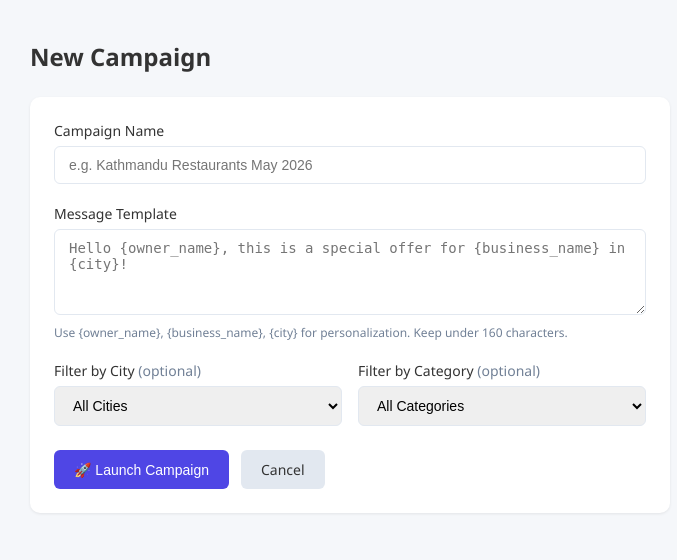
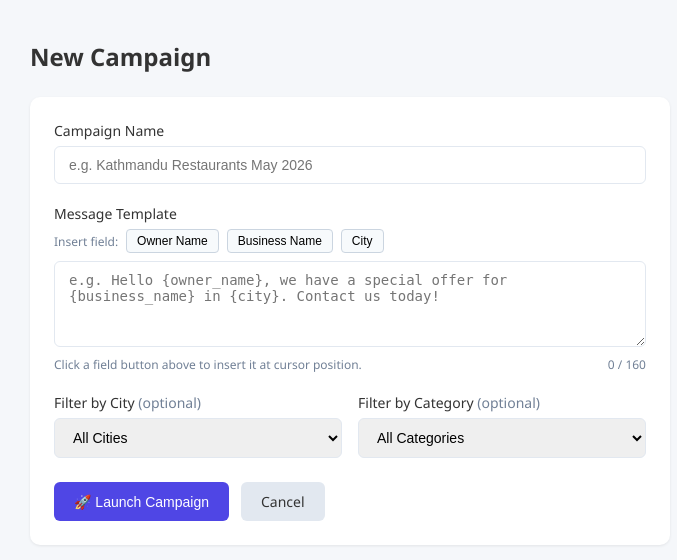
Before and after one commit to Sujana-deve/sms-campaign-engine, a Django app: page /campaigns/new/ in a window 1280 px wide. Shown: the part 59-619 px from the top of the page, without its empty margins (84-761 px from the left). Run offline with Django 5.2, Linux system fonts and the light colour scheme; data that the repository does not hold is empty.

Commit message:
fixed the personalization of message and aligned features to sparrows documentation

```diff
--- a/gateway/sparrow_gateway.py
+++ b/gateway/sparrow_gateway.py
@@ -12,7 +12,7 @@ class SparrowGateway:
         payload = {
             "token": SPARROW_TOKEN,
             "from": SPARROW_SENDER_ID,
-            "to": phone,
+            "to": phone.replace('+977', '', 1),  # FIX 1: Sparrow expects 977XXXXXXXXXX not +977XXXXXXXXXX
             "text": message,
         }
 
@@ -21,7 +21,7 @@ class SparrowGateway:
             result = response.json()
 
             if response.status_code == 200 and result.get("response_code") == 200:
-                status = "delivered"
+                status = "queued"  # FIX 2: Sparrow queues on acceptance, not actual delivery
             else:
                 # Use Sparrow's own error message for easier debugging
                 error_msg = result.get("response", "Unknown error")
--- a/web/templates/campaigns/new_campaign.html
+++ b/web/templates/campaigns/new_campaign.html
@@ -18,9 +18,34 @@
 
             <div style="margin-bottom:20px;">
                 <label style="display:block; font-size:14px; font-weight:500; margin-bottom:6px;">Message Template</label>
-                <textarea name="template" required rows="4" placeholder="Hello {owner_name}, this is a special offer for {business_name} in {city}!"
-                    style="width:100%; padding:10px 14px; border:1px solid #e2e8f0; border-radius:6px; font-size:14px; resize:vertical;"></textarea>
-                <p style="font-size:12px; color:#718096; margin-top:4px;">Use {owner_name}, {business_name}, {city} for personalization. Keep under 160 characters.</p>
+
+                <!-- Insert Field Buttons -->
+                <div style="display:flex; gap:8px; margin-bottom:8px; flex-wrap:wrap;">
+                    <span style="font-size:12px; color:#718096; align-self:center;">Insert field:</span>
+                    <button type="button" onclick="insertField('{owner_name}')"
+                        style="padding:4px 10px; font-size:12px; border:1px solid #cbd5e0; border-radius:4px; background:#f7fafc; cursor:pointer;">
+                        Owner Name
+                    </button>
+                    <button type="button" onclick="insertField('{business_name}')"
+                        style="padding:4px 10px; font-size:12px; border:1px solid #cbd5e0; border-radius:4px; background:#f7fafc; cursor:pointer;">
+                        Business Name
+                    </button>
+                    <button type="button" onclick="insertField('{city}')"
+                        style="padding:4px 10px; font-size:12px; border:1px solid #cbd5e0; border-radius:4px; background:#f7fafc; cursor:pointer;">
+                        City
+                    </button>
+                </div>
+
+                <textarea id="messageTemplate" name="template" required rows="4"
+                    placeholder="e.g. Hello {owner_name}, we have a special offer for {business_name} in {city}. Contact us today!"
+                    style="width:100%; padding:10px 14px; border:1px solid #e2e8f0; border-radius:6px; font-size:14px; resize:vertical;"
+                    oninput="updateCounter()"></textarea>
+
+                <!-- Character Counter -->
+                <div style="display:flex; justify-content:space-between; margin-top:4px;">
+                    <p style="font-size:12px; color:#718096; margin:0;">Click a field button above to insert it at cursor position.</p>
+                    <p id="charCounter" style="font-size:12px; color:#718096; margin:0;">0 / 160</p>
+                </div>
             </div>
 
             <div style="display:grid; grid-template-columns:1fr 1fr; gap:16px; margin-bottom:24px;">
@@ -51,4 +76,39 @@
         </form>
     </div>
 </div>
+
+<script>
+    function insertField(field) {
+        const textarea = document.getElementById('messageTemplate');
+        const start = textarea.selectionStart;
+        const end = textarea.selectionEnd;
+        const text = textarea.value;
+
+        // Insert at cursor position
+        textarea.value = text.substring(0, start) + field + text.substring(end);
+
+        // Move cursor to after inserted field
+        textarea.selectionStart = start + field.length;
+        textarea.selectionEnd = start + field.length;
+        textarea.focus();
+
+        updateCounter();
+    }
+
+    function updateCounter() {
+        const textarea = document.getElementById('messageTemplate');
+        const len = textarea.value.length;
+        const counter = document.getElementById('charCounter');
+        counter.textContent = len + ' / 160';
+
+        if (len > 160) {
+            counter.style.color = '#e53e3e'; // red over limit
+        } else if (len > 140) {
+            counter.style.color = '#dd6b20'; // orange approaching limit
+        } else {
+            counter.style.color = '#718096'; // default grey
+        }
+    }
+</script>
+
 {% endblock %}
```
Also changed, not shown: runner/campaign_runner.py (+16 -8 lines). Lines whose indentation alone changed are shown as unchanged.
